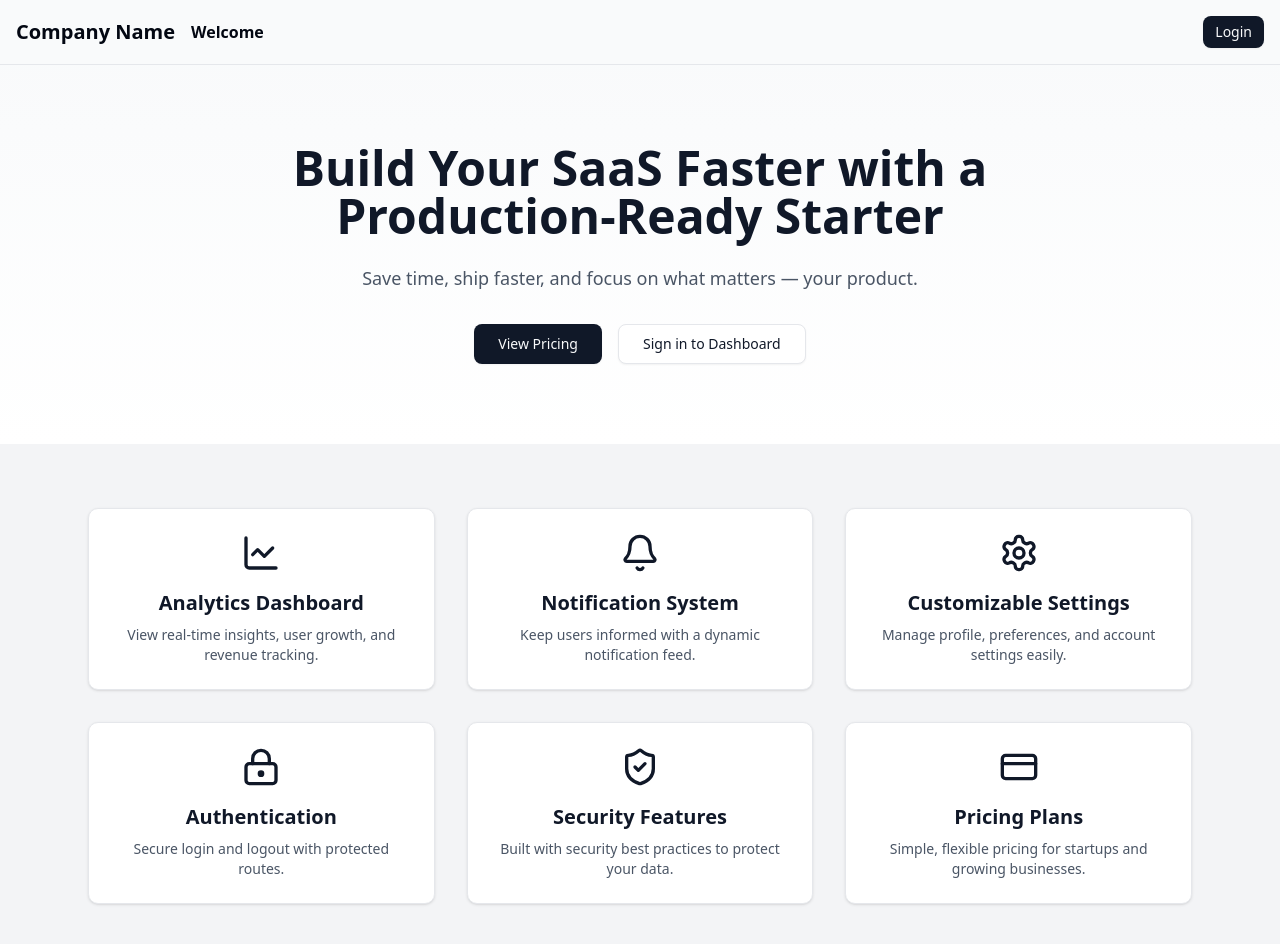
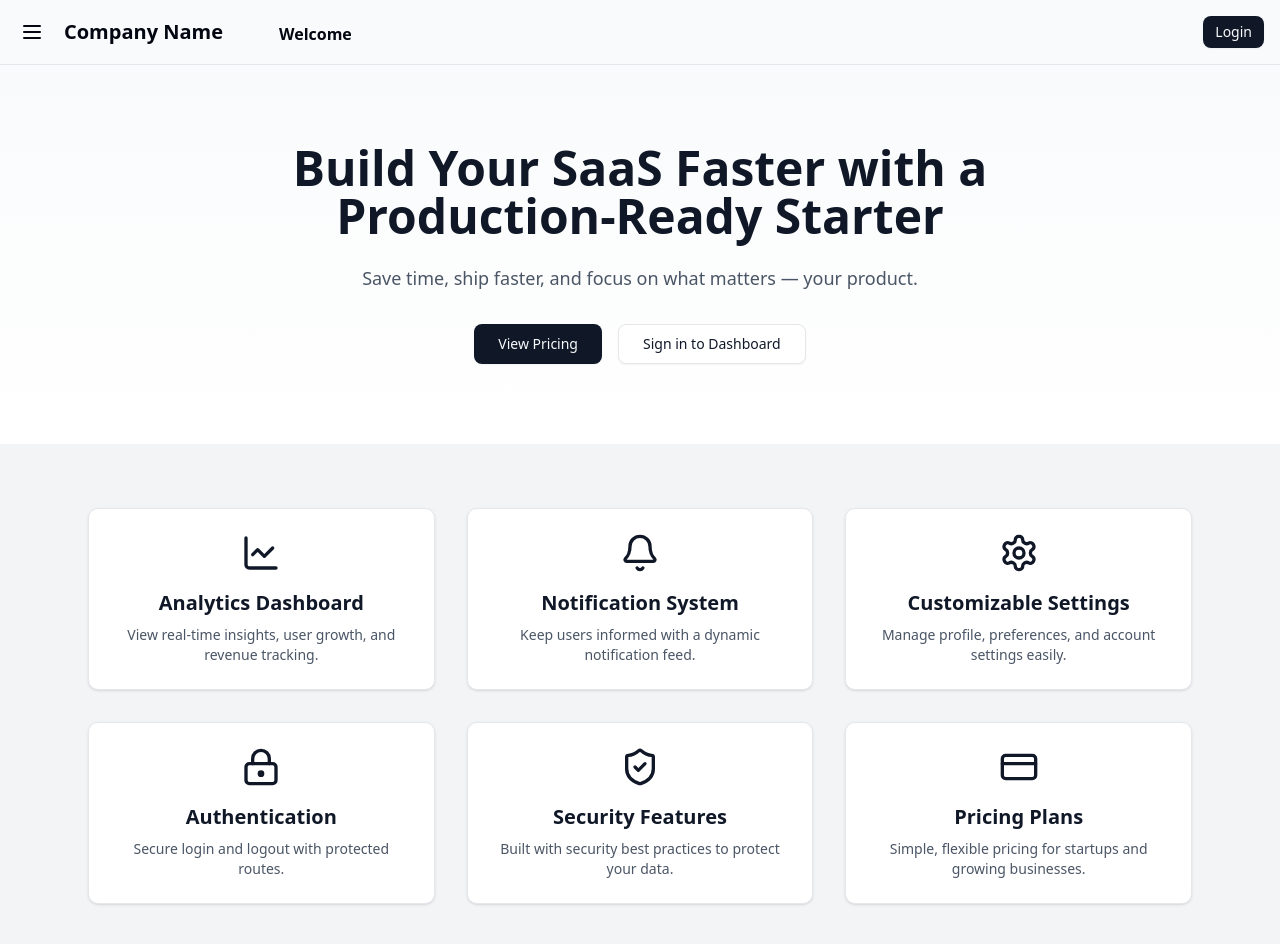
Before and after one commit to kitocole/nextjs-dashboard, a Next.js app: page / in a window 1280 px wide. Shown: the top 944 px of the page. Built offline with nearby package versions, Linux system fonts and the light colour scheme; no server answers.

Commit message:
move sidebar collapse button

```diff
--- a/app/(protected)/settings/page.tsx
+++ b/app/(protected)/settings/page.tsx
@@ -1,7 +1,7 @@
 // app/(protected)/settings/page.tsx
 'use client';
 
-import { ThemeToggle } from '@/components/ui/ThemeToggle';
+import { ThemeToggle } from '@/components/ThemeToggle';
 import { useNavbarSettings } from '@/components/layout/NavbarSettingsStore';
 
 export default function SettingsPage() {
--- a/app/layout.tsx
+++ b/app/layout.tsx
@@ -5,6 +5,7 @@ import './globals.css';
 import { SessionProvider } from 'next-auth/react';
 import { Navbar } from '@/components/layout/Navbar';
 import { Toaster } from 'sonner';
+import { SidebarResizeHandler } from '@/components/layout/SidebarResizeHandler';
 
 export default function RootLayout({ children }: { children: React.ReactNode }) {
   return (
@@ -36,6 +37,7 @@ export default function RootLayout({ children }: { children: React.ReactNode })
         <SessionProvider>
           {/* 1) Always-on header */}
           <Navbar />
+          <SidebarResizeHandler />
 
           {/* 2) Pages will render here (with a top padding to clear the fixed navbar) */}
           <main className="pt-16">{children}</main>
--- a/components/ui/ThemeToggle.tsx
+++ b/components/ThemeToggle.tsx
@@ -1,3 +1,5 @@
+// app/components/ThemeToggle.tsx
+
 'use client';
 
 import { useEffect, useState } from 'react';
--- a/components/layout/Navbar.tsx
+++ b/components/layout/Navbar.tsx
@@ -6,11 +6,13 @@ import { useSession, signIn, signOut } from 'next-auth/react';
 import { Button } from '@/components/ui/button';
 import { useNavbarSettings } from '@/components/layout/NavbarSettingsStore';
 import { useEffect, useState } from 'react';
+import { useSidebarStore } from './useSidebarStore';
+import { Menu } from 'lucide-react';
 
 export function Navbar() {
   const router = useRouter();
   const { enableShadow, enableAutoHide } = useNavbarSettings();
-
+  const { collapsed, toggle } = useSidebarStore();
   // NextAuth hooks
   const { data: session, status } = useSession();
   const isAuthenticated = status === 'authenticated';
@@ -38,13 +40,13 @@ export function Navbar() {
       className={`fixed top-0 right-0 left-0 z-50 flex items-center justify-between p-4 transition-all duration-300 ${scrolled ? 'shadow-md' : ''} ${hidden ? '-translate-y-full' : 'translate-y-0'} border-b border-[var(--sidebar-border)] bg-[var(--sidebar)] text-[var(--sidebar-foreground)]`}
     >
       <div className="flex items-center gap-4">
+        <button onClick={toggle} className="p-1">
+          {collapsed ? <Menu className="h-6 w-6" /> : <Menu className="h-6 w-6" />}
+        </button>
         <Link href="/" className="text-xl font-bold">
           Company Name
         </Link>
-        <span
-          className="cursor-pointer font-semibold"
-          onClick={() => (isAuthenticated ? router.push('/7') : null)}
-        >
+        <span className="pt-1 pl-10 font-semibold">
           {isAuthenticated ? `Welcome, ${session?.user?.name?.split(' ')[0]}!` : 'Welcome'}
         </span>
       </div>
--- a/components/layout/Sidebar.tsx
+++ b/components/layout/Sidebar.tsx
@@ -1,28 +1,19 @@
 // app/components/layout/Sidebar.tsx
 
 'use client';
-
-import { useState, useEffect } from 'react';
+import { useSidebarStore } from './useSidebarStore';
+import { useEffect } from 'react';
 import Link from 'next/link';
 import { usePathname } from 'next/navigation';
 import { useSession } from 'next-auth/react';
 import { useNotificationStore } from '@/components/notifications/notificationsStore';
-import {
-  LayoutDashboard,
-  User,
-  LogIn,
-  ChevronLeft,
-  ChevronRight,
-  Settings,
-  Bell,
-  DollarSign,
-} from 'lucide-react';
+import { LayoutDashboard, User, LogIn, Settings, Bell, DollarSign } from 'lucide-react';
 
 export function Sidebar() {
   const pathname = usePathname();
   const { status } = useSession();
   const isLoggedIn = status === 'authenticated';
-  const [collapsed, setCollapsed] = useState(false);
+  const { collapsed } = useSidebarStore();
   const { unreadCount, setUnreadCount } = useNotificationStore();
 
   useEffect(() => {
@@ -39,21 +30,6 @@ export function Sidebar() {
     fetchNotifications();
   }, [setUnreadCount]);
 
-  useEffect(() => {
-    // Auto-collapse if screen width is small
-    const handleResize = () => {
-      if (window.innerWidth < 768) {
-        setCollapsed(true);
-      } else {
-        setCollapsed(false);
-      }
-    };
-    handleResize();
-    window.addEventListener('resize', handleResize);
-    // Clean up listener
-    return () => window.removeEventListener('resize', handleResize);
-  }, []);
-
   const linkClasses = (href: string) =>
     `px-3 py-2 rounded-md transition-colors flex items-center gap-2 ${
       pathname === href
@@ -63,7 +39,7 @@ export function Sidebar() {
 
   return (
     <div
-      className={`flex h-screen flex-col p-4 shadow-lg transition-all duration-300 ${
+      className={`flex h-screen flex-col p-2 shadow-lg transition-all duration-300 ${
         collapsed ? 'w-20' : 'w-64'
       } border-r border-[var(--sidebar-border)] bg-[var(--sidebar)] text-[var(--sidebar-foreground)]`}
     >
@@ -108,16 +84,6 @@ export function Sidebar() {
           </Link>
         )}
       </nav>
-
-      {/* 2) Always‐visible collapse control */}
-      <div className="flex justify-end border-t p-2">
-        <button
-          onClick={() => setCollapsed((c) => !c)}
-          className="hover:text-primary text-gray-500"
-        >
-          {collapsed ? <ChevronRight className="h-5 w-5" /> : <ChevronLeft className="h-5 w-5" />}
-        </button>
-      </div>
     </div>
   );
 }
--- /dev/null
+++ b/components/layout/SidebarResizeHandler.tsx
@@ -0,0 +1,21 @@
+// components/layout/SidebarResizeHandler.tsx
+'use client';
+
+import { useEffect } from 'react';
+import { useSidebarStore } from './useSidebarStore';
+
+export function SidebarResizeHandler() {
+  const setCollapsed = useSidebarStore((s) => s.setCollapsed);
+
+  useEffect(() => {
+    function onResize() {
+      // collapse when narrower than md (768px)
+      setCollapsed(window.innerWidth < 768);
+    }
+    onResize();
+    window.addEventListener('resize', onResize);
+    return () => window.removeEventListener('resize', onResize);
+  }, [setCollapsed]);
+
+  return null;
+}
--- /dev/null
+++ b/components/layout/useSidebarStore.ts
@@ -0,0 +1,14 @@
+// components/layout/SidebarStore.ts
+import { create } from 'zustand';
+
+interface SidebarState {
+  collapsed: boolean;
+  toggle: () => void;
+  setCollapsed: (val: boolean) => void;
+}
+
+export const useSidebarStore = create<SidebarState>((set) => ({
+  collapsed: false,
+  toggle: () => set((s) => ({ collapsed: !s.collapsed })),
+  setCollapsed: (val) => set({ collapsed: val }),
+}));
```
